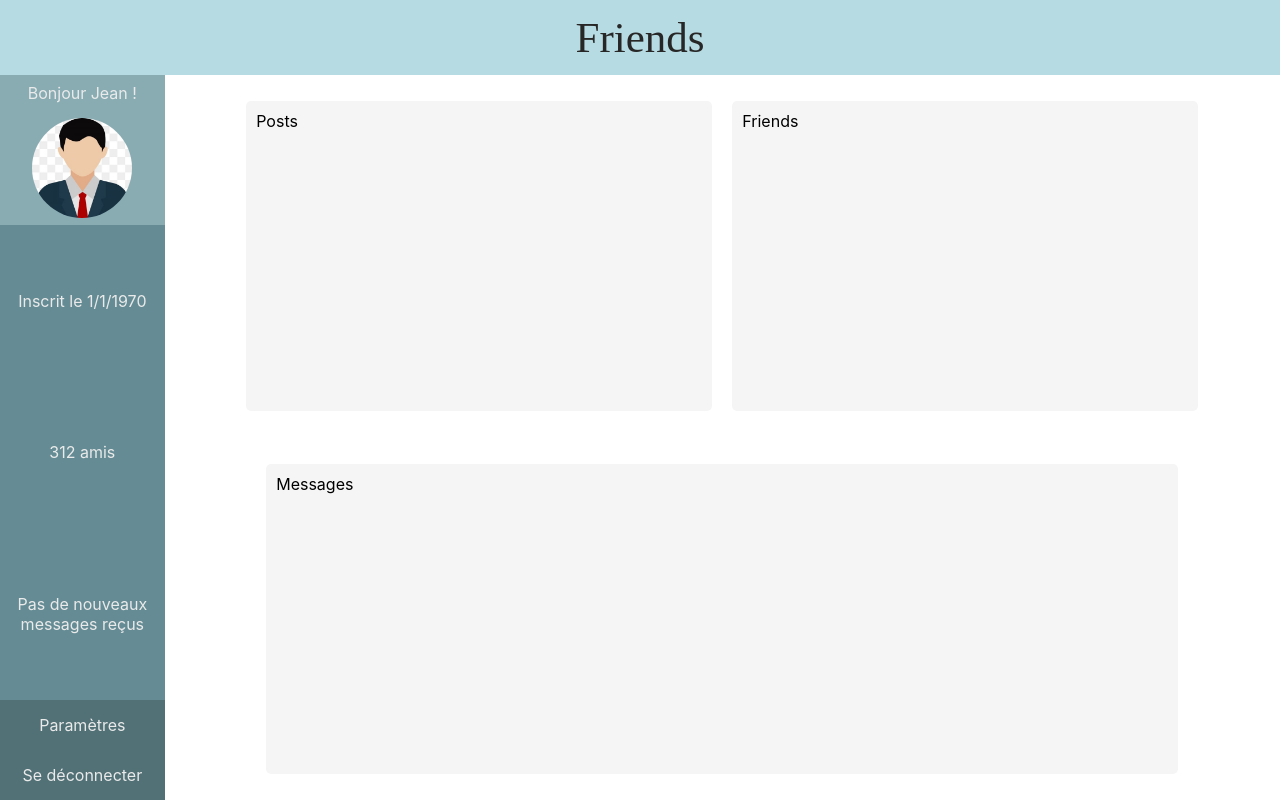
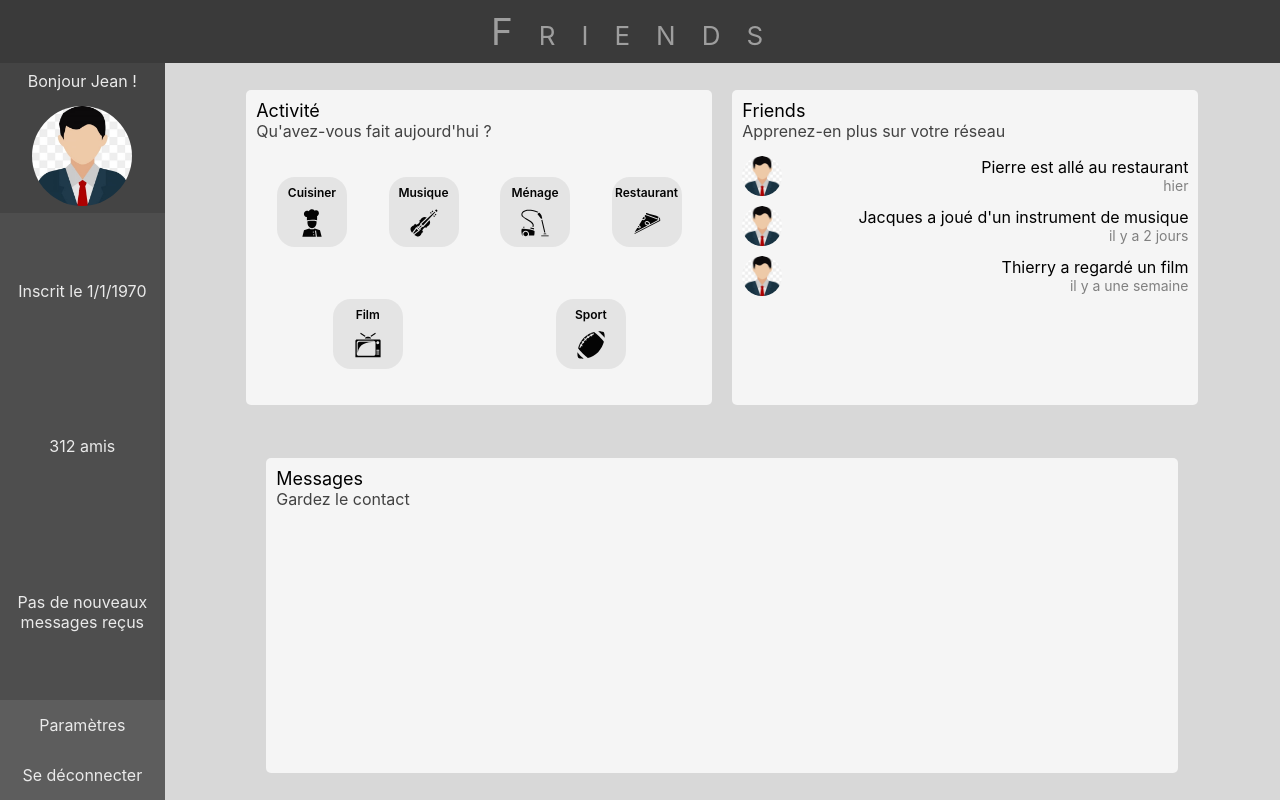
Before and after one commit to sbelalouibertot/friends-frontend, a React (Create React App) app: page / in a window 1280 px wide. Both pictures are taken after a click on the element "Jean". Built offline with nearby package versions, Linux system fonts and the light colour scheme.

Commit message:
activity / friends / refactoring

```diff
--- a/package.json
+++ b/package.json
@@ -9,8 +9,10 @@
     "node-sass": "4.14.1",
     "react": "^17.0.1",
     "react-dom": "^17.0.1",
+    "react-icons": "^4.2.0",
     "react-redux": "^7.2.2",
     "react-scripts": "4.0.3",
+    "react-spring": "^8.0.27",
     "redux": "^4.0.5",
     "redux-thunk": "^2.3.0",
     "web-vitals": "^1.1.0"
--- a/src/App.css
+++ b/src/App.css
@@ -8,15 +8,17 @@
 }
 
 .header {
-  height: 75px;
+  height: 63px;
   width: 100%;
   display: flex;
   justify-content: center;
   align-items: center;
-  background-color: #b7dbe2;
-  font-family: cursive;
-  font-size: 43px;
-  color: #272727;
+  background-color: #3a3a3a;
+  font-family: revert;
+  font-size: 37px;
+  font-variant: small-caps;
+  color: #9e9e9e;
+  letter-spacing: 26px;
 }
 
 .panel-container {
--- a/src/components/left-panel/LeftPanel.scss
+++ b/src/components/left-panel/LeftPanel.scss
@@ -25,17 +25,17 @@
     @include flex-col();
     height: 150px;
     width: 100%;
-    background-color: #89acb3;
+    background-color: #444444;
     img {
-      border-radius: 50%;
-      width: 100px;
-      height: 100px;
-    }
+        border-radius: 50%;
+        width: 100px;
+        height: 100px;
+      }
   }
 
   .infos-container {
     @include flex-col();
-    background-color: #658c94;
+    background-color: #4e4e4e;
     width: 100%;
     flex: 1;
   }
@@ -44,6 +44,6 @@
     @include flex-col();
     height: 100px;
     width: 100%;
-    background-color: #517177;
+    background-color: #5d5d5d;
   }
 }
--- a/src/components/main-panel/MainPanel.jsx
+++ b/src/components/main-panel/MainPanel.jsx
@@ -2,7 +2,7 @@ import React, { useEffect, useState } from "react";
 import "./MainPanel.scss";
 import Friends from './friends/Friends'
 import Messages from './messages/Messages'
-import Posts from './posts/Posts'
+import Activity from './activity/Activity'
 
 const MainPanel = (props) => {
   const { user, onLogout } = props;
@@ -10,7 +10,7 @@ const MainPanel = (props) => {
 
   return (
     <div className="main-panel">
-        <Posts />
+        <Activity />
         <Friends />
         <Messages />
     </div>
--- a/src/components/main-panel/MainPanel.scss
+++ b/src/components/main-panel/MainPanel.scss
@@ -10,4 +10,19 @@
   @include flex-center();
   height: 100%;
   width: 100%;
+  background-color: #d8d8d8;
 }
+
+.activity,
+.friends,
+.messages {
+  .title {
+    font-size: 18px;
+  }
+
+  .subtitle {
+    font-size: 16px;
+    color: rgb(66, 66, 66);
+    margin-bottom: 10px;
+  }
+}
--- /dev/null
+++ b/src/components/main-panel/activity/Activity.jsx
@@ -0,0 +1,48 @@
+import React, { useEffect, useState } from "react";
+import "./Activity.scss";
+import {
+  GiCook,
+  GiVacuumCleaner,
+  GiAmericanFootballBall,
+  GiViolin,
+  GiTv,
+  GiPizzaSlice,
+} from "react-icons/gi";
+import { useTransition, animated } from "react-spring";
+
+const Activity = (props) => {
+  const iconSize = 30;
+
+  const [activityItems, setActivityItems] = useState([
+    { key: "Cuisiner", icon: <GiCook size={iconSize} /> },
+    { key: "Musique", icon: <GiViolin size={iconSize} /> },
+    { key: "Ménage", icon: <GiVacuumCleaner size={iconSize} /> },
+    { key: "Restaurant", icon: <GiPizzaSlice size={iconSize} /> },
+    { key: "Film", icon: <GiTv size={iconSize} /> },
+    { key: "Sport", icon: <GiAmericanFootballBall size={iconSize} /> },
+  ]);
+
+  const activityItemsTransitions = useTransition(activityItems, (item) => item.key, {
+    from: { transform: "translate3d(0,-40px,0)" },
+    enter: { transform: "translate3d(0,0px,0)" },
+    leave: { transform: "translate3d(0,-40px,0)" },
+  });
+
+  return (
+    <div className="activity">
+      <div className="title">Activité</div>
+      <div className="subtitle">Qu'avez-vous fait aujourd'hui ?</div>
+      <div className="activity-items-container">
+        {activityItemsTransitions.map(({ item, props, key }) => (
+          <animated.div key={key} style={props}>
+            <div className="activity-item">
+              {item.key} {item.icon}
+            </div>
+          </animated.div>
+        ))}
+      </div>
+    </div>
+  );
+};
+
+export default Activity;
--- /dev/null
+++ b/src/components/main-panel/activity/Activity.scss
@@ -0,0 +1,40 @@
+.activity {
+  height: 40%;
+  width: 40%;
+
+  padding: 10px;
+  background-color: whitesmoke;
+  border-radius: 5px;
+  margin: 10px;
+
+  display: flex;
+  flex-direction: column;
+  justify-content: flex-start;
+  align-items: flex-start;
+
+  .activity-items-container {
+    display: flex;
+    justify-content: space-around;
+    align-items: center;
+    flex: 1;
+    width: 100%;
+    flex-wrap: wrap;
+
+    .activity-item {
+      background-color: #e4e4e4;
+      height: 70px;
+      width: 70px;
+      display: flex;
+      flex-direction: column;
+      justify-content: space-evenly;
+      align-items: center;
+      border-radius: 18px;
+      text-align: center;
+      font-size: 12px;
+      color: #040404;
+      font-weight: 600;
+      margin: 10px;
+      cursor: pointer;
+    }
+  }
+}
--- a/src/components/main-panel/friends/Friends.jsx
+++ b/src/components/main-panel/friends/Friends.jsx
@@ -2,7 +2,45 @@ import React, { useEffect, useState } from "react";
 import "./Friends.scss";
 
 const Friends = (props) => {
-  return <div className="friends">Friends</div>;
+  const [friendsActions, setFriendsActions] = useState([
+    {
+      key: "Pierre",
+      avatar: "images/avatar.jpg",
+      description: "est allé au restaurant",
+      date: "hier",
+    },
+    {
+      key: "Jacques",
+      avatar: "images/avatar.jpg",
+      description: "a joué d'un instrument de musique",
+      date: "il y a 2 jours",
+    },
+    {
+      key: "Thierry",
+      avatar: "images/avatar.jpg",
+      description: "a regardé un film",
+      date: "il y a une semaine",
+    },
+  ]);
+  return (
+    <div className="friends">
+      <div className="title">Friends</div>
+      <div className="subtitle">Apprenez-en plus sur votre réseau</div>
+      <div className="friends-actions-container">
+        {friendsActions.map((action) => (
+          <div className="friends-action">
+            <img src={action.avatar} alt="User avatar" />
+            <div className="friends-action-right">
+              <div className="friends-action-description">
+                {action.key} {action.description}
+              </div>
+              <div className="friends-action-date">{action.date}</div>
+            </div>
+          </div>
+        ))}
+      </div>
+    </div>
+  );
 };
 
 export default Friends;
--- a/src/components/main-panel/friends/Friends.scss
+++ b/src/components/main-panel/friends/Friends.scss
@@ -6,4 +6,47 @@
   background-color: whitesmoke;
   border-radius: 5px;
   margin: 10px;
+
+  display: flex;
+  flex-direction: column;
+
+  .friends-actions-container {
+    display: flex;
+    flex: 1;
+    flex-direction: column;
+    justify-content: flex-start;
+    align-items: center;
+    width: 100%;
+
+    .friends-action {
+      width: 100%;
+      height: 50px;
+      display: flex;
+      flex-direction: row;
+      justify-content: space-between;
+      align-items: center;
+
+      img {
+        height: 40px;
+        width: 40px;
+        border-radius: 50%;
       }
+
+      .friends-action-right {
+        display: flex;
+        flex-direction: column;
+        justify-content: center;
+        align-items: flex-end;
+        max-width: 80%;
+
+        .friends-action-descripton {
+            text-align: end;
+        }
+        .friends-action-date {
+          color: grey;
+          font-size: 14px;
+        }
+      }
+    }
+  }
+}
--- a/src/components/main-panel/messages/Messages.jsx
+++ b/src/components/main-panel/messages/Messages.jsx
@@ -2,7 +2,12 @@ import React, { useEffect, useState } from "react";
 import "./Messages.scss";
 
 const Messages = (props) => {
-  return <div className="messages">Messages</div>;
+  return (
+    <div className="messages">
+      <div className="title">Messages</div>
+      <div className="subtitle">Gardez le contact</div>
+    </div>
+  );
 };
 
 export default Messages;
--- a/src/components/main-panel/posts/Posts.jsx
+++ /dev/null
@@ -1,8 +0,0 @@
-import React, { useEffect, useState } from "react";
-import "./Posts.scss";
-
-const Posts = (props) => {
-  return <div className="posts">Posts</div>;
-};
-
-export default Posts;
--- a/src/components/main-panel/posts/Posts.scss
+++ /dev/null
@@ -1,9 +0,0 @@
-.posts {
-    height: 40%;
-    width: 40%;
-
-    padding: 10px;
-    background-color: whitesmoke;
-    border-radius: 5px;
-    margin: 10px;
-}
```
Also changed, not shown: 1 other file (tests, documents, lock files or other folders). Lines whose indentation alone changed are shown as unchanged.
